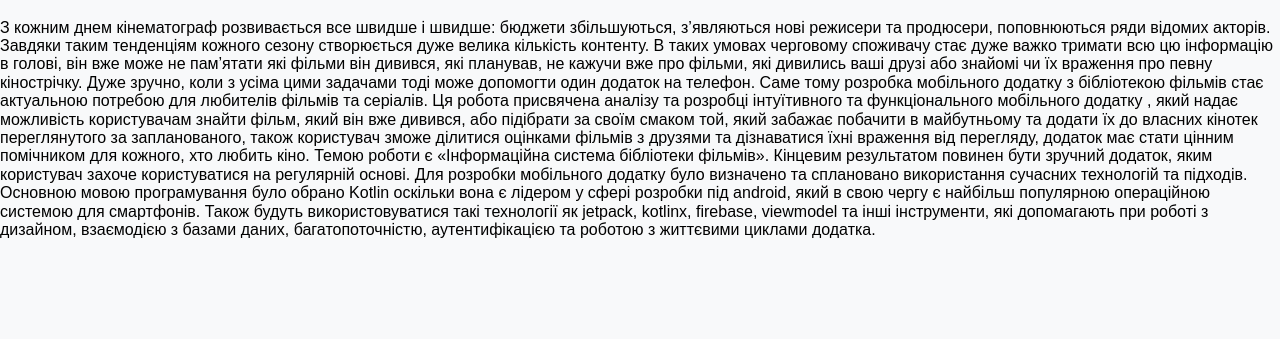
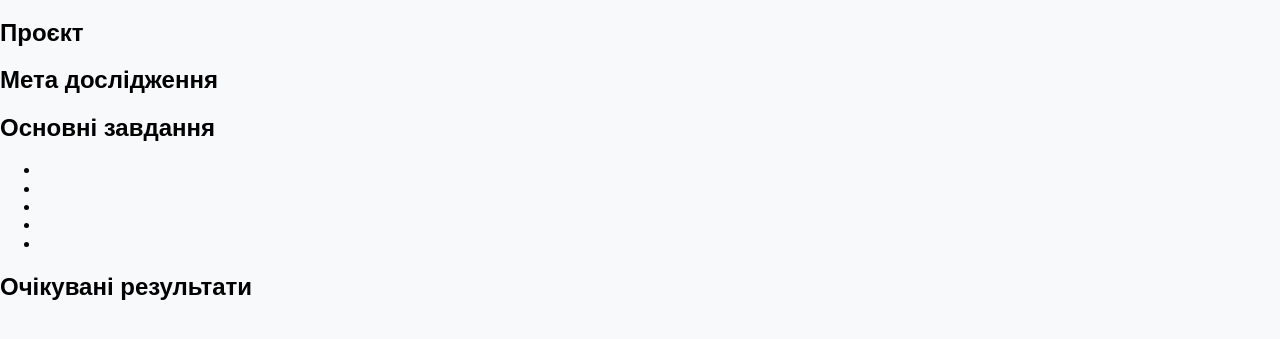
Before and after one commit to timakrasko/Landing, a plain HTML site: page index.html in a window 1280 px wide. Shown: the part 61-400 px from the top of the page. Drawn offline with Linux system fonts and the light colour scheme.

Commit message:
add semantic tags

```diff
--- a/index.html
+++ b/index.html
@@ -28,14 +28,44 @@
 <body>
 <header>
   <h1>Інформаційна система бібліотеки фільмів</h1>
+  <h2></h2>
 </header>
-<main>
-  <p>З кожним днем кінематограф розвивається все швидше і швидше: бюджети збільшуються, з’являються нові режисери та продюсери, поповнюються ряди відомих акторів. Завдяки таким тенденціям кожного сезону створюється дуже велика кількість контенту. В таких умовах черговому споживачу стає дуже важко тримати всю цю інформацію в голові, він вже може не пам’ятати які фільми він дивився, які планував, не кажучи вже про фільми, які дивились ваші друзі або знайомі чи їх враження про певну кінострічку. Дуже зручно, коли з усіма цими задачами тоді може допомогти один додаток на телефон. Саме тому розробка мобільного додатку з бібліотекою фільмів стає актуальною потребою для любителів фільмів та серіалів.
-    Ця робота присвячена аналізу та розробці інтуїтивного та функціонального мобільного додатку , який надає можливість користувачам знайти фільм, який він вже дивився, або підібрати за своїм смаком той, який забажає побачити в майбутньому та додати їх до власних кінотек переглянутого за запланованого, також користувач зможе ділитися оцінками фільмів з друзями та дізнаватися їхні враження від перегляду, додаток має стати цінним помічником для кожного, хто любить кіно. Темою роботи є «Інформаційна система бібліотеки фільмів». Кінцевим результатом повинен бути зручний додаток, яким користувач захоче користуватися на регулярній основі.
-    Для розробки мобільного додатку було визначено та сплановано використання сучасних технологій та підходів. Основною мовою програмування було обрано Kotlin оскільки вона є лідером у сфері розробки під android, який в свою чергу є найбільш популярною операційною системою для смартфонів. Також будуть використовуватися такі технології як jetpack, kotlinx, firebase, viewmodel та інші інструменти, які допомагають при роботі з дизайном, взаємодією з базами даних, багатопоточністю, аутентифікацією та роботою з життєвими циклами додатка.
-  </p>
-</main>
 
+<section id="about">
+  <h2>Проєкт</h2>
+  <p></p>
+
+</section>
+
+<section id="goal">
+  <h2>Мета дослідження</h2>
+  <p></p>
+</section>
+
+<section id="tasks">
+  <h2>Основні завдання</h2>
+  <ul>
+    <li></li>
+    <li></li>
+    <li></li>
+    <li></li>
+    <li></li>
+  </ul>
+</section>
+
+<section id="results">
+  <h2>Очікувані результати</h2>
+  <p></p>
+</section>
+
+<section id="contact">
+  <h2></h2>
+  <p></p>
+</section>
+
+<footer>
+  <p></p>
+</footer>
 </body>
 
 
```
